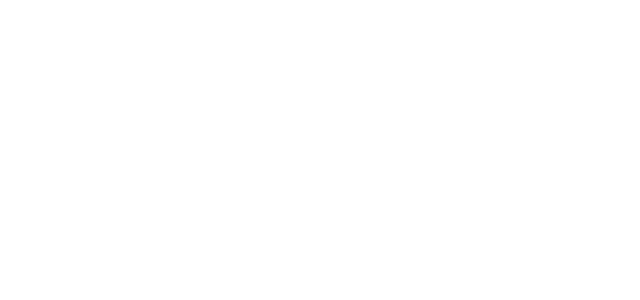
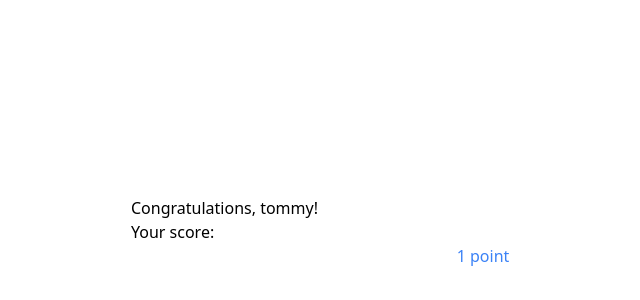
Before and after one commit to pankominek/wordcloud-game, a React (Vite) app: page /summary in a window 1280 px wide. Before the commit this address had no page. Shown: the part 168-468 px from the top of the page, without its empty margins (157-797 px from the left). Built offline with nearby package versions, Linux system fonts and the light colour scheme.

Commit message:
Add Summary page

```diff
--- a/src/App.tsx
+++ b/src/App.tsx
@@ -1,12 +1,14 @@
 import { Routes, Route } from "react-router-dom";
 import Welcome from "./pages/Welcome";
 import Game from "./pages/Game";
+import Summary from "./pages/Summary";
 
 function App() {
   return (
     <Routes>
       <Route path="/" element={<Welcome />} />
       <Route path="/game" element={<Game />} />
+      <Route path="/summary" element={<Summary />} />
     </Routes>
   );
 }
--- /dev/null
+++ b/src/pages/Summary.tsx
@@ -0,0 +1,20 @@
+import Main from "../layouts/Main";
+
+function Summary() {
+  const name = "tommy";
+  const score = 0 + 1;
+
+  return (
+    <Main>
+      <h2>Congratulations, {name}!</h2>
+      <p>
+        Your score:
+        <span className="text-blue-500 flex justify-center">
+          {`${score}  ${score !== 1 ? "points" : "point"}`}
+        </span>
+      </p>
+    </Main>
+  );
+}
+
+export default Summary;
```
